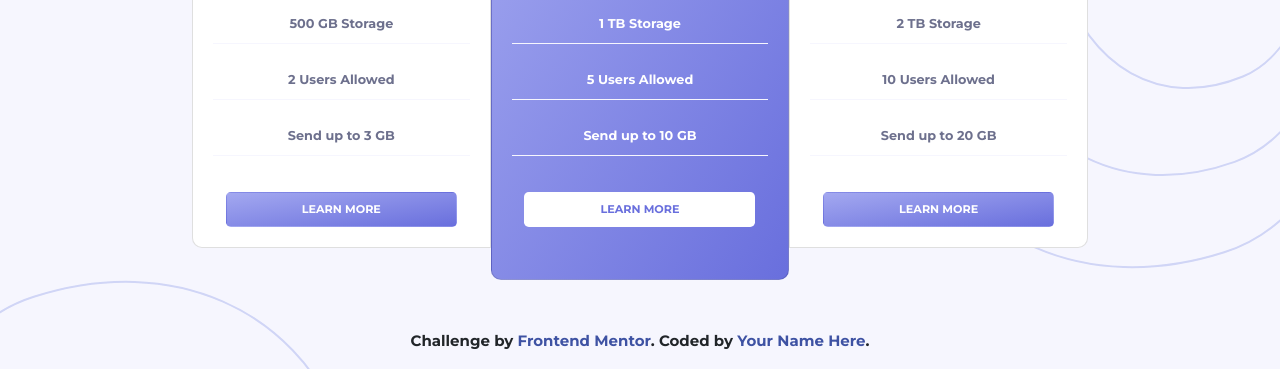
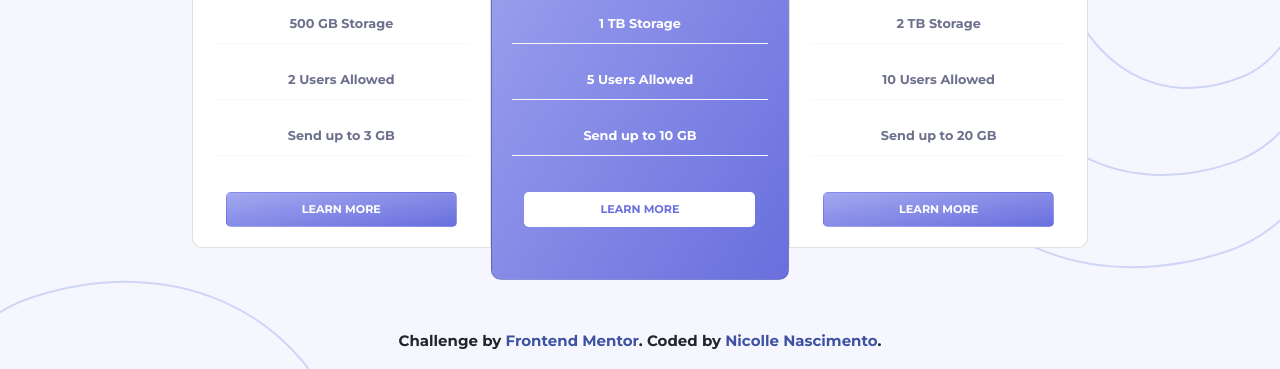
Before and after one commit to Nikazinha/pricingtable, a plain HTML site: page index.html in a window 1280 px wide. Shown: the part 389-758 px from the top of the page. Drawn offline with nearby package versions, Linux system fonts and the light colour scheme.

Commit message:
Update index.html
Insert my name in the "coded by"

```diff
--- a/index.html
+++ b/index.html
@@ -94,7 +94,7 @@
   <!-- Footer -->
   <div class="attribution">
     Challenge by <a href="https://www.frontendmentor.io?ref=challenge" target="_blank">Frontend Mentor</a>.
-    Coded by <a href="#">Your Name Here</a>.
+    Coded by <a href="#">Nicolle Nascimento</a>.
   </div>
 
   <!-- JQuery e JS -->
```
